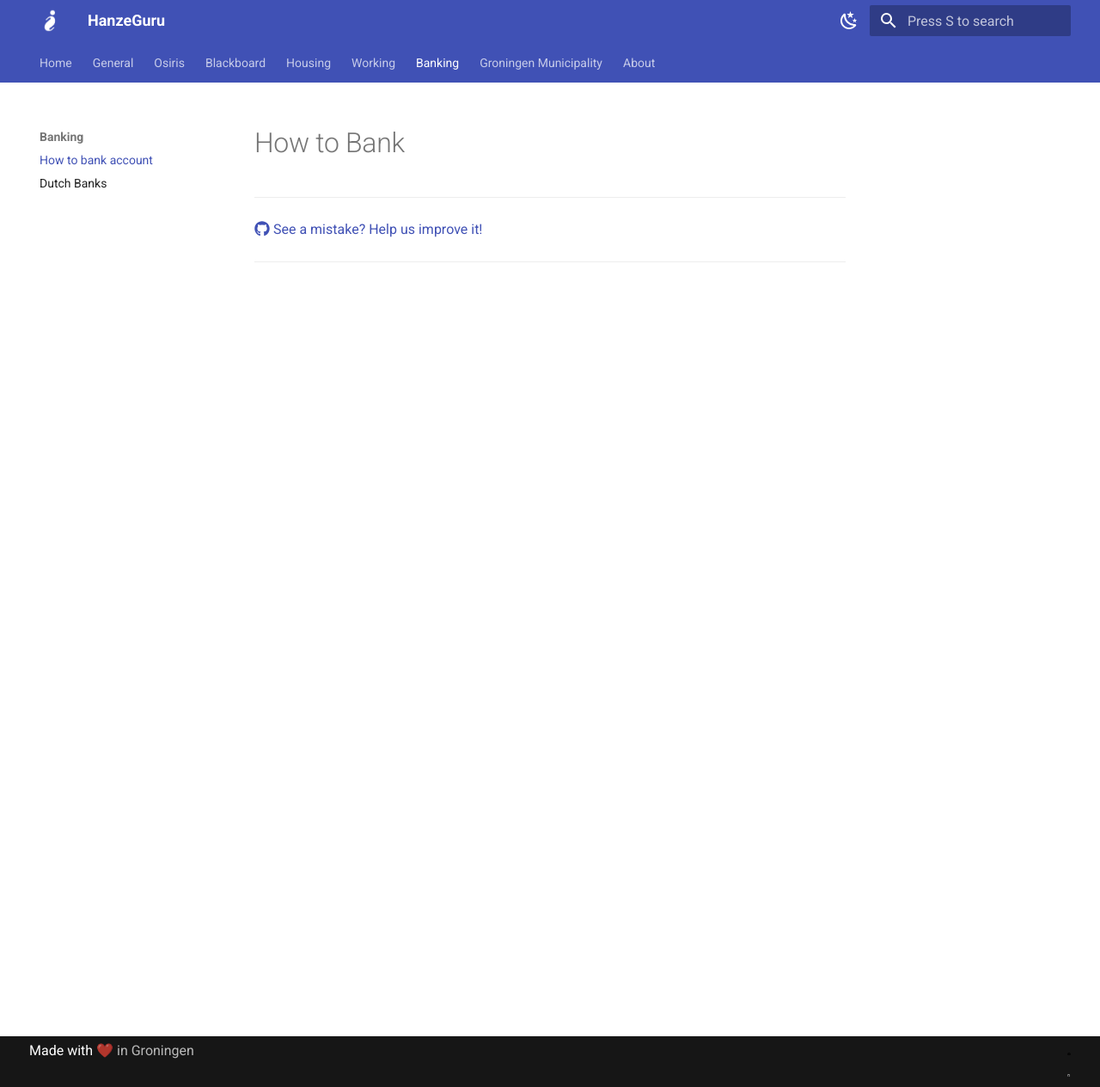
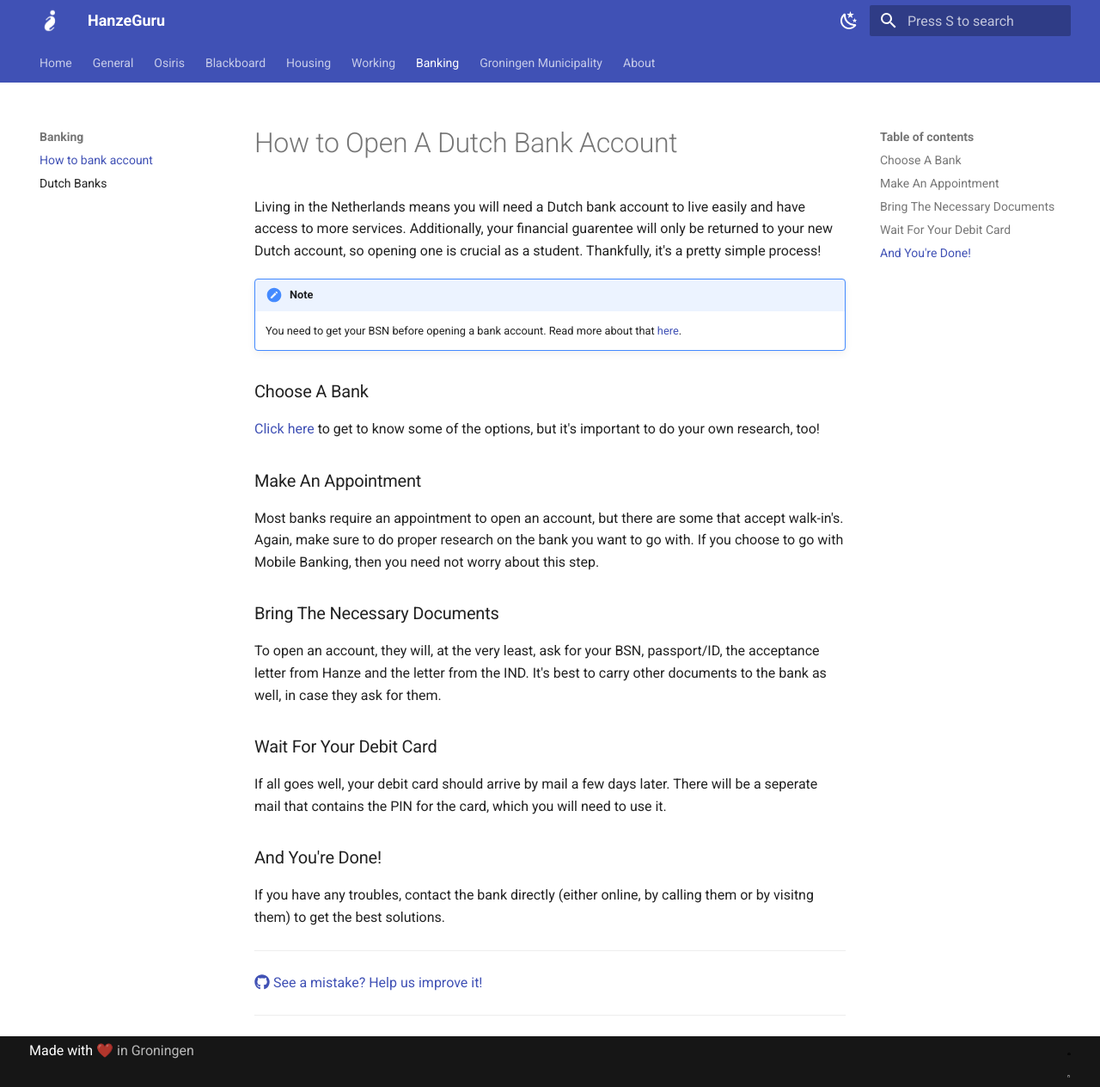
Before and after one commit to zerenxyz/hanzeguru, an MkDocs documentation site: the page built from docs/banking/howtobank.md, in a window 1280 px wide and 1264 px high. Shown: the whole window at 86% size. Built offline with MkDocs 1.6.1 and Material for MkDocs 9.7.7, drawn with Linux system fonts in a browser that asks for light colours.

Commit message:
Update howtobank.md
added info on how to open an account

```diff
--- a/docs/banking/howtobank.md
+++ b/docs/banking/howtobank.md
@@ -1,6 +1,6 @@
 ---
 template: main.html
-title: How to Bank
+title: How To Bank
 ---
 
 <!--
@@ -12,4 +12,28 @@ Make sure to keep heading for each section and do not make big blocks of text.
 
 -->
 
-# How to Bank
+# How to Open A Dutch Bank Account
+
+Living in the Netherlands means you will need a Dutch bank account to live easily and have access to more services. Additionally, your financial guarentee will only be returned to your new Dutch account, so opening one is crucial as a student. Thankfully, it's a pretty simple process!
+
+!!! note
+    You need to get your BSN before opening a bank account. Read more about that [here](https://hanzeguru.nl/groningen/address-registration/).
+
+### Choose A Bank
+[Click here](https://hanzeguru.nl/banking/dutch-banks/) to get to know some of the options, but it's important to do your own research, too!
+
+### Make An Appointment
+
+Most banks require an appointment to open an account, but there are some that accept walk-in's. Again, make sure to do proper research on the bank you want to go with. If you choose to go with Mobile Banking, then you need not worry about this step.
+
+### Bring The Necessary Documents
+
+To open an account, they will, at the very least, ask for your BSN, passport/ID, the acceptance letter from Hanze and the letter from the IND. It's best to carry other documents to the bank as well, in case they ask for them.
+
+### Wait For Your Debit Card
+
+If all goes well, your debit card should arrive by mail a few days later. There will be a seperate mail that contains the PIN for the card, which you will need to use it.
+
+### And You're Done!
+
+If you have any troubles, contact the bank directly (either online, by calling them or by visitng them) to get the best solutions.
```
